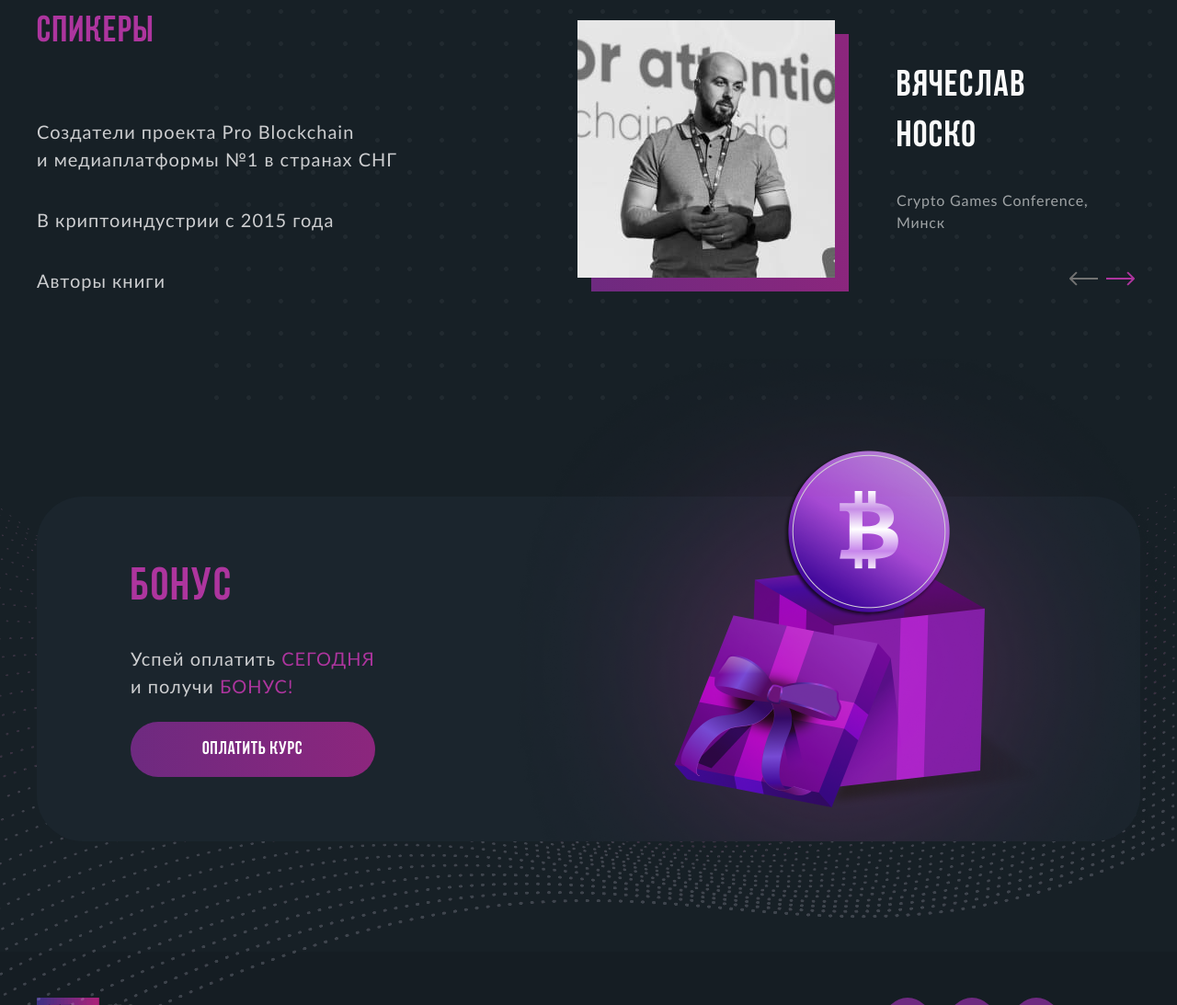
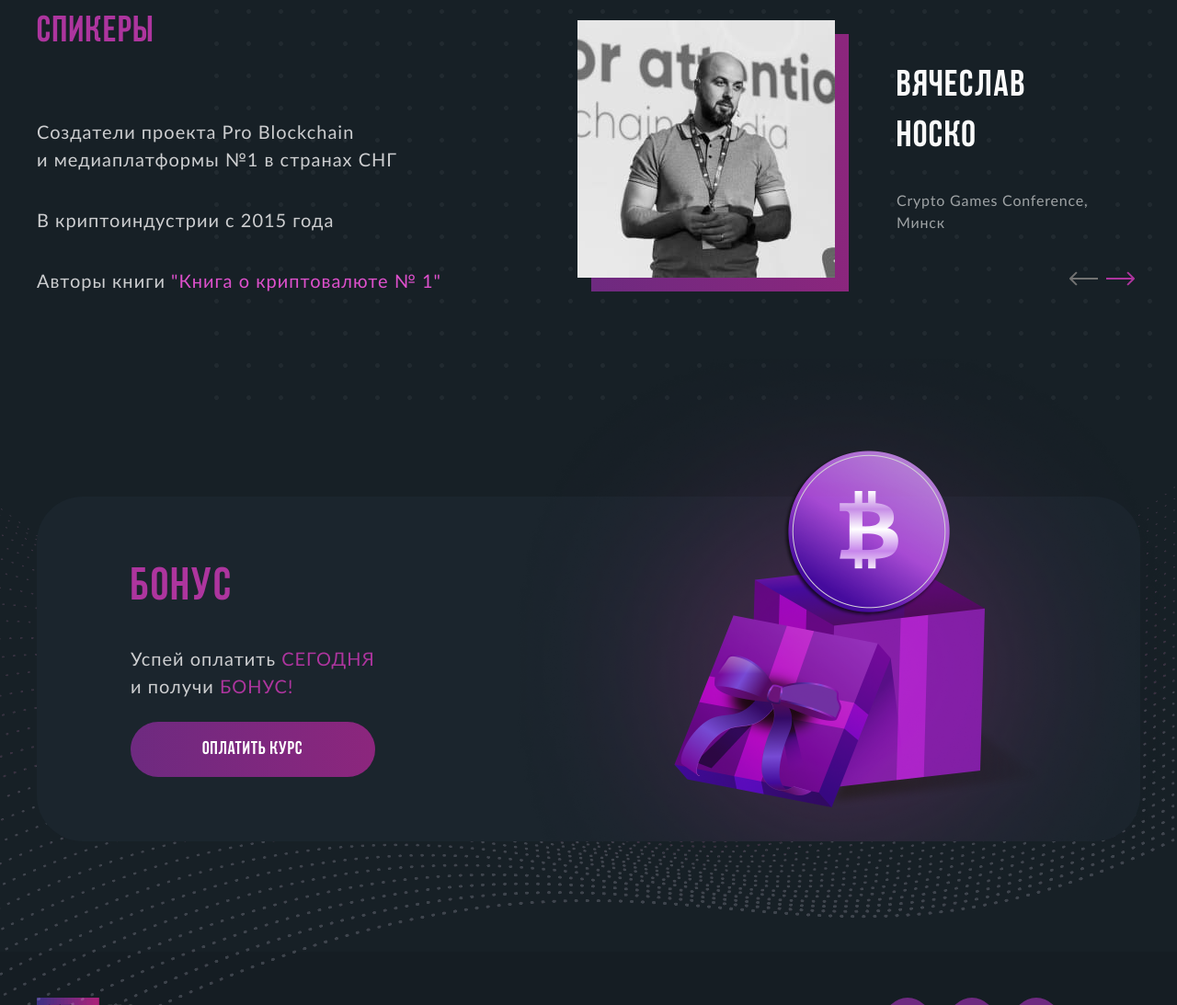
Before and after one commit to webmiror/webmiror.github.io, a plain HTML site: page index.html in a window 1280 px wide. Shown: the part 1479-2572 px from the top of the page at 92% size. Drawn offline with Linux system fonts and the light colour scheme.

Commit message:
add book link

```diff
--- a/css/style.css
+++ b/css/style.css
@@ -828,3 +828,9 @@ footer {
 .footer-2 .polite-links {
   display: none;
 }
+
+.speekers-wrap .block-left p a:hover {
+  text-decoration: none;
+  color: #9b1f8a;
+  transition: 0.5s;
+}
--- a/index.html
+++ b/index.html
@@ -79,7 +79,7 @@
 				</p>
 				<p>В криптоиндустрии с 2015 года
 				</p>
-				<p>Авторы книги
+				<p>Авторы книги <a href="http://bit.ly/2O9vMHM">"Книга о криптовалюте № 1"</a>
 				</p>
 			</div>
 			<div class="block-right">
```
